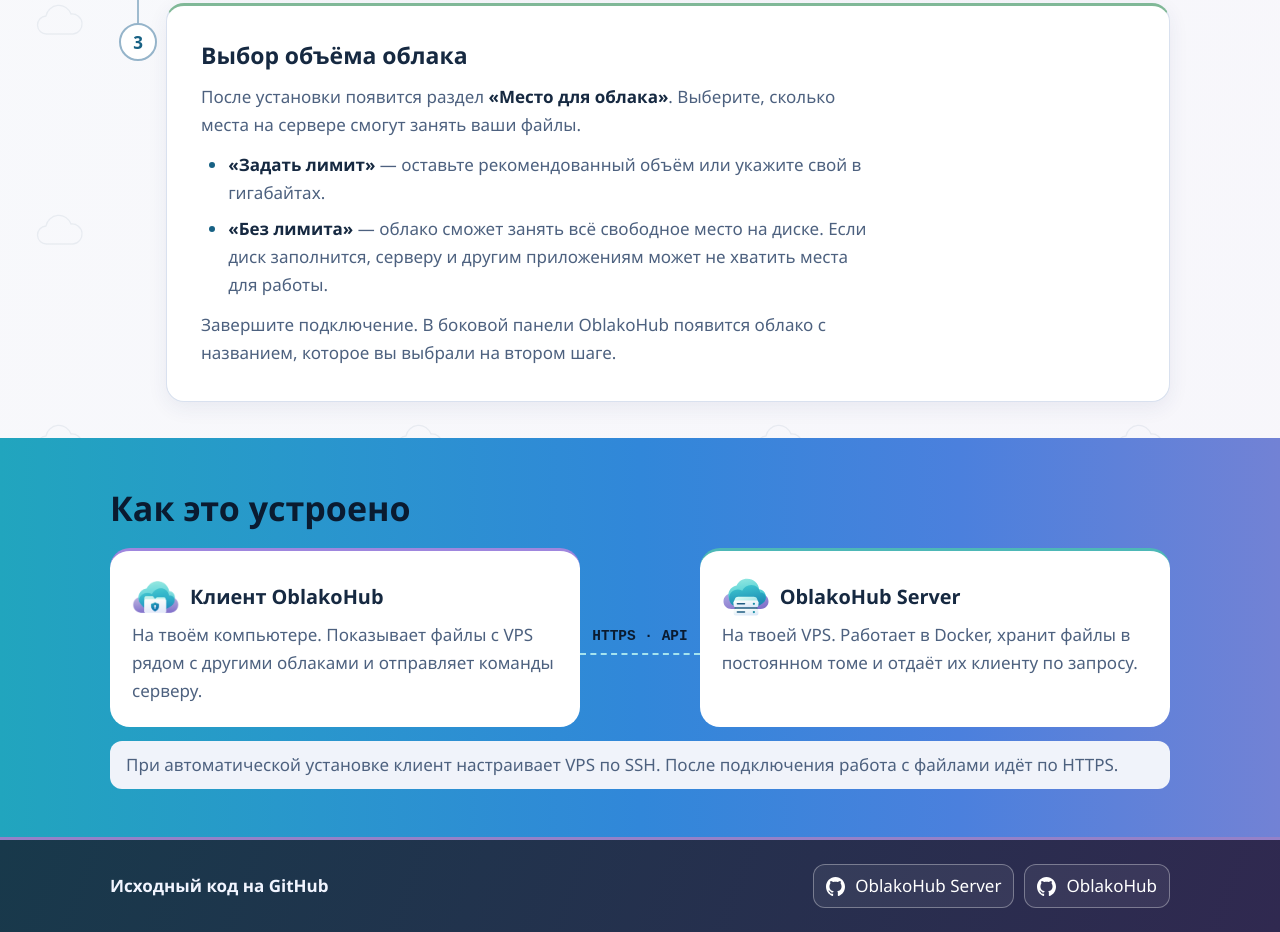
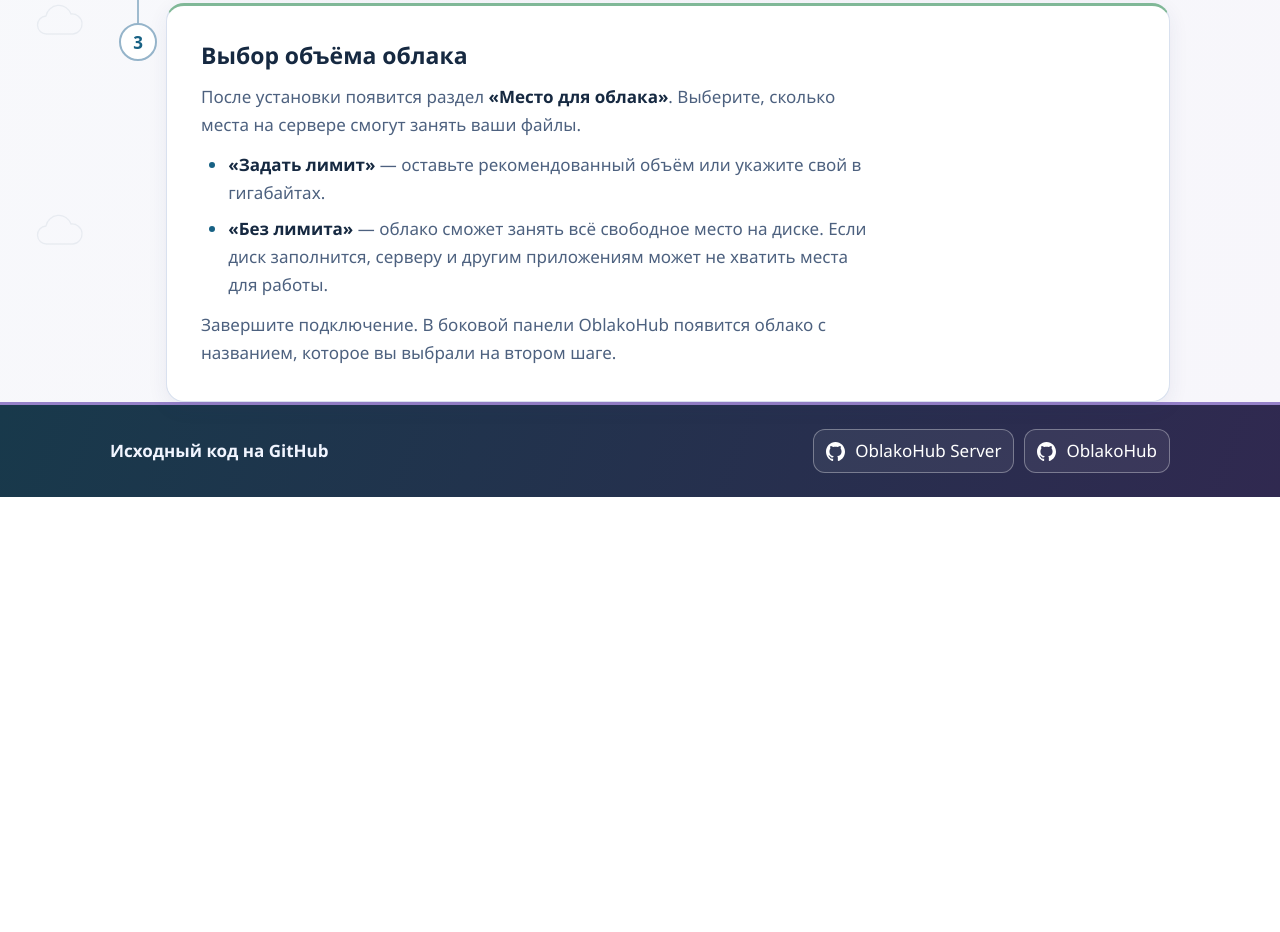
Before and after one commit to vZidv/OblakoHub-Server, a plain HTML site: page docs/index.html in a window 1280 px wide. Shown: the part 2764-3696 px from the top of the page. After the commit the page ends 3261 px from the top, so only its background shows below. Drawn offline with Linux system fonts and the light colour scheme.

Commit message:
docs(Guide): Simplified the guide and refreshed provider screenshot

```diff
--- a/docs/guide.css
+++ b/docs/guide.css
@@ -322,30 +322,12 @@ code { font-family: Consolas, "Liberation Mono", monospace; }
   font: inherit;
   cursor: pointer;
 }
-.architecture {
-  margin-top: 36px;
-  padding-block: clamp(28px, 4vw, 48px);
-  background: linear-gradient(90deg, #21a5be, #2996cd 25%, #3187d9 50%, #4b80dd 75%, #7282d5);
-}
-.architecture h2 { color: #0a1b30; font-size: clamp(1.55rem, 3vw, 2rem); margin-bottom: 16px; }
-.architecture-map { display: grid; align-items: stretch; grid-template-columns: 1fr auto 1fr; }
-.architecture-map article { padding: 22px; border-radius: 20px; background: var(--surface); border-top: 3px solid #9f86de; }
-.architecture-map article:last-child { border-color: #4db8b7; }
-.architecture-map img { float: left; margin-right: 10px; object-fit: contain; }
-.architecture-map h3 { margin: 0; min-height: 48px; display: flex; align-items: center; }
-.architecture-map p, .architecture-note { color: var(--muted); }
-.architecture-note { margin-top: 14px; padding: 10px 16px; background: var(--secondary); border-radius: 12px; }
-.protocol { align-self: center; padding: 6px 12px; border-bottom: 2px dashed #a5e3ef; color: #0a1b30; font: 600 .85rem/1.4 monospace; }
 .foot, footer nav, footer a { display: flex; align-items: center; flex-wrap: wrap; gap: 10px; }
 footer { color: #f1f5ff; background: linear-gradient(110deg, #18394b, #302950); border-top: 3px solid #9581c8; }
 .foot { justify-content: space-between; padding-block: 24px; }
 footer a { margin: 0; color: #fff; background: #ffffff10; border-color: #ffffff55; text-decoration: none; }
 footer a:hover { background: #ffffff24; border-color: #a6dedc; }
 footer a::before { content: ""; width: 19px; height: 19px; background: currentColor; mask: url("github.svg") center/contain no-repeat; }
-@media (max-width: 680px) {
-  .architecture-map { grid-template-columns: 1fr; }
-  .protocol { justify-self: center; border: 0; border-inline-start: 2px dashed #56aaa8; }
-}
 
 .client-location { padding: 14px 18px; background: var(--surface); border: 1px solid var(--line); border-radius: 14px; }
 .client-shot { width: min(100%, 765px); margin: 18px auto; text-align: center; }
--- a/docs/index.html
+++ b/docs/index.html
@@ -7,7 +7,7 @@
   <meta name="description" content="Как запустить собственное облако OblakoHub на VPS и подключить его в приложении.">
   <title>Собственное облако · OblakoHub</title>
   <link rel="icon" href="oblako.png">
-  <link rel="stylesheet" href="guide.css?v=10">
+  <link rel="stylesheet" href="guide.css?v=11">
   <script src="guide.js?v=4" defer></script>
 </head>
 <body>
@@ -46,7 +46,7 @@
         <details class="client-location">
           <summary>Где в OblakoHub найти «Собственное облако»?</summary>
           <figure class="client-shot">
-            <a href="screenshots/providers.png"><img src="screenshots/providers.png" width="765" height="545" loading="lazy" alt="Окно «Добавить облако». Плитка «Собственное облако» находится в нижнем ряду слева."></a>
+            <a href="screenshots/providers-clean.png"><img src="screenshots/providers-clean.png" width="765" height="545" loading="lazy" alt="Окно «Добавить облако». Плитка «Собственное облако» находится в нижнем ряду слева."></a>
             <figcaption>На главной нажми «Добавить облако», затем выбери «Собственное облако».</figcaption>
           </figure>
         </details>
@@ -147,19 +147,6 @@
         </fieldset>
         <p id="copy-status" class="visually-hidden" role="status"></p>
       </div>
-      <section class="architecture" aria-labelledby="architecture-title">
-        <div class="layout">
-          <h2 id="architecture-title">Как это устроено</h2>
-          <div class="architecture-map">
-            <article><img src="oblako.png" alt="" width="48" height="48"><h3>Клиент OblakoHub</h3>
-              <p>На твоём компьютере. Показывает файлы с VPS рядом с другими облаками и отправляет команды серверу.</p></article>
-            <span class="protocol">HTTPS · API</span>
-            <article><img src="own-cloud.svg" alt="" width="48" height="48"><h3>OblakoHub Server</h3>
-              <p>На твоей VPS. Работает в Docker, хранит файлы в постоянном томе и отдаёт их клиенту по запросу.</p></article>
-          </div>
-          <p class="architecture-note">При автоматической установке клиент настраивает VPS по SSH. После подключения работа с файлами идёт по HTTPS.</p>
-        </div>
-      </section>
     </main>
   <footer>
     <div class="layout foot">
```
Also changed, not shown: docs/screenshots/providers-clean.png (added), docs/screenshots/providers.png (deleted).
